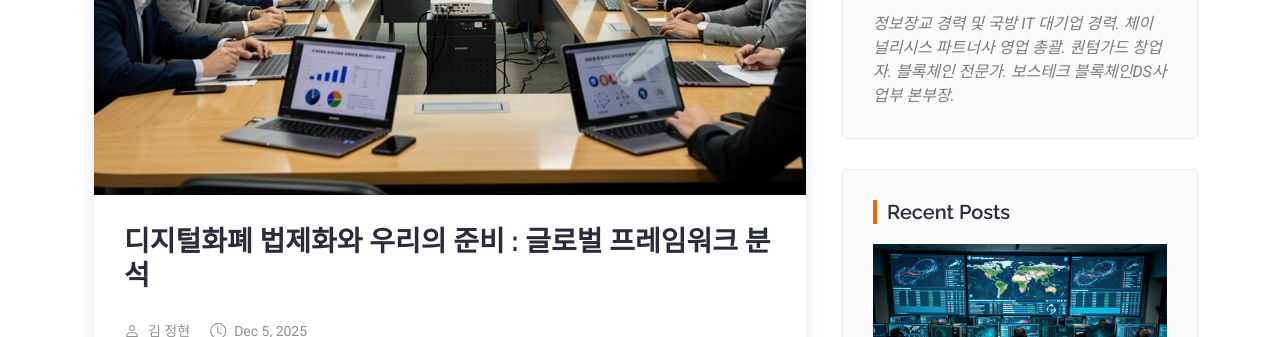
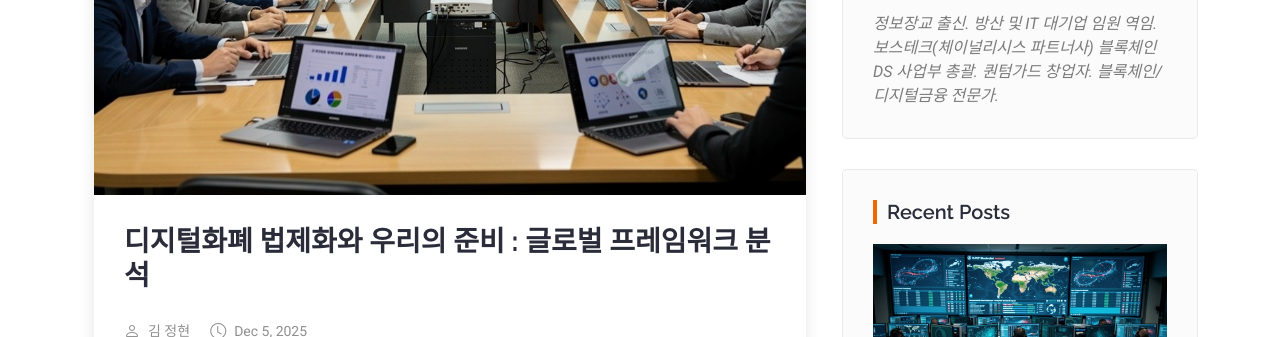
Before and after one commit to sungjooint/cryptotechhub, a plain HTML site: page blog-details-1.html in a window 1280 px wide. Shown: the part 763-1100 px from the top of the page. Drawn offline with Linux system fonts and the light colour scheme.

Commit message:
Update author-1.html

```diff
--- a/author-1.html
+++ b/author-1.html
@@ -8,6 +8,7 @@
                   <a href="#"><i class="biu bi-linkedin"></i></a>
                 </div>
                 <p>
-                  정보장교 경력 및 국방 IT 대기업 경력. 체이널리시스 파트너사 영업 총괄. 퀀텀가드 창업자. 블록체인 전문가. 보스테크 블록체인DS사업부 본부장.
+                  정보장교 출신. 방산 및 IT 대기업 임원 역임. 보스테크(체이널리시스 파트너사) 블록체인DS 사업부 총괄. 퀀텀가드 창업자. 블록체인/디지털금융 전문가.
                 </p>
+
               </div>
```
